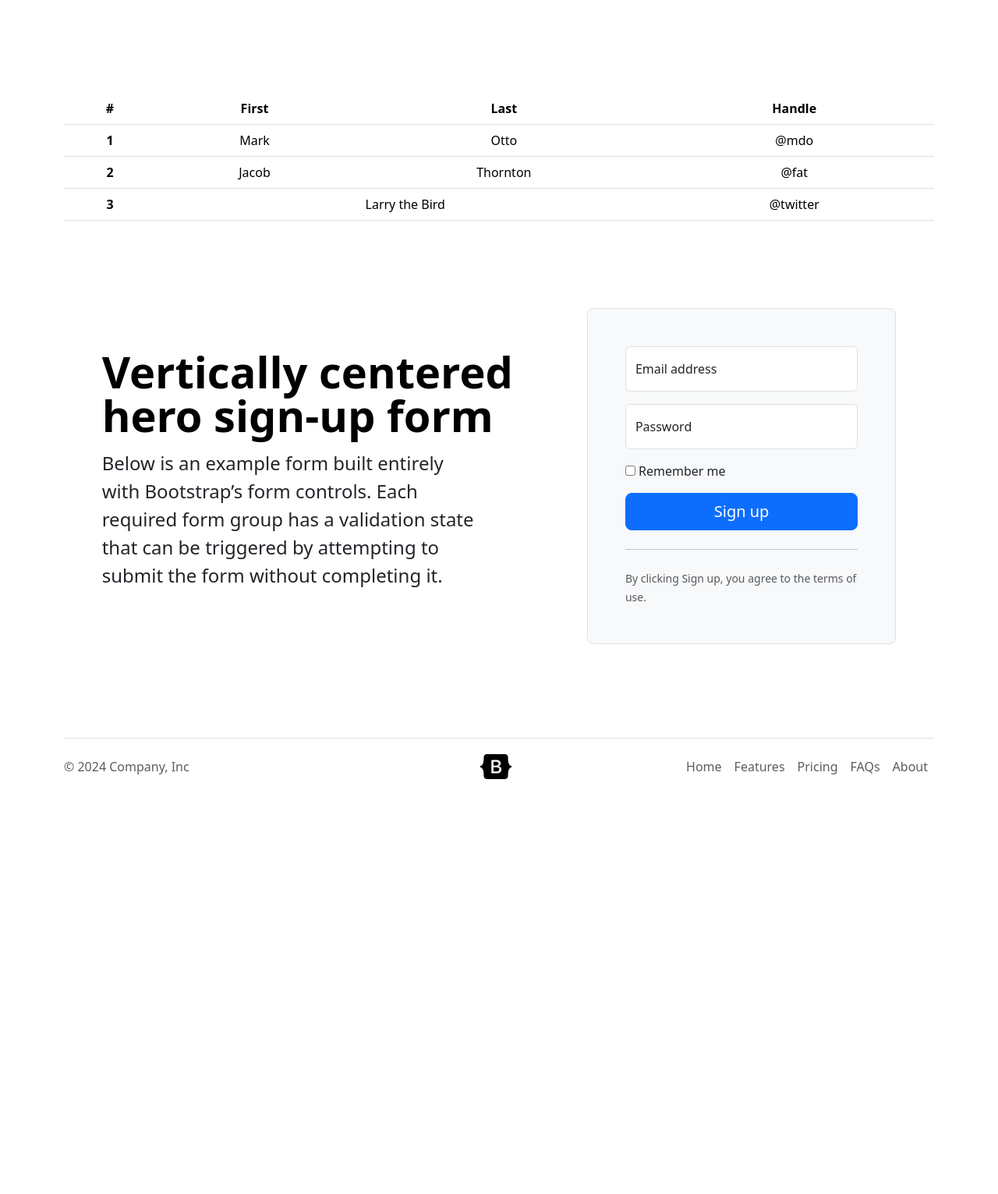
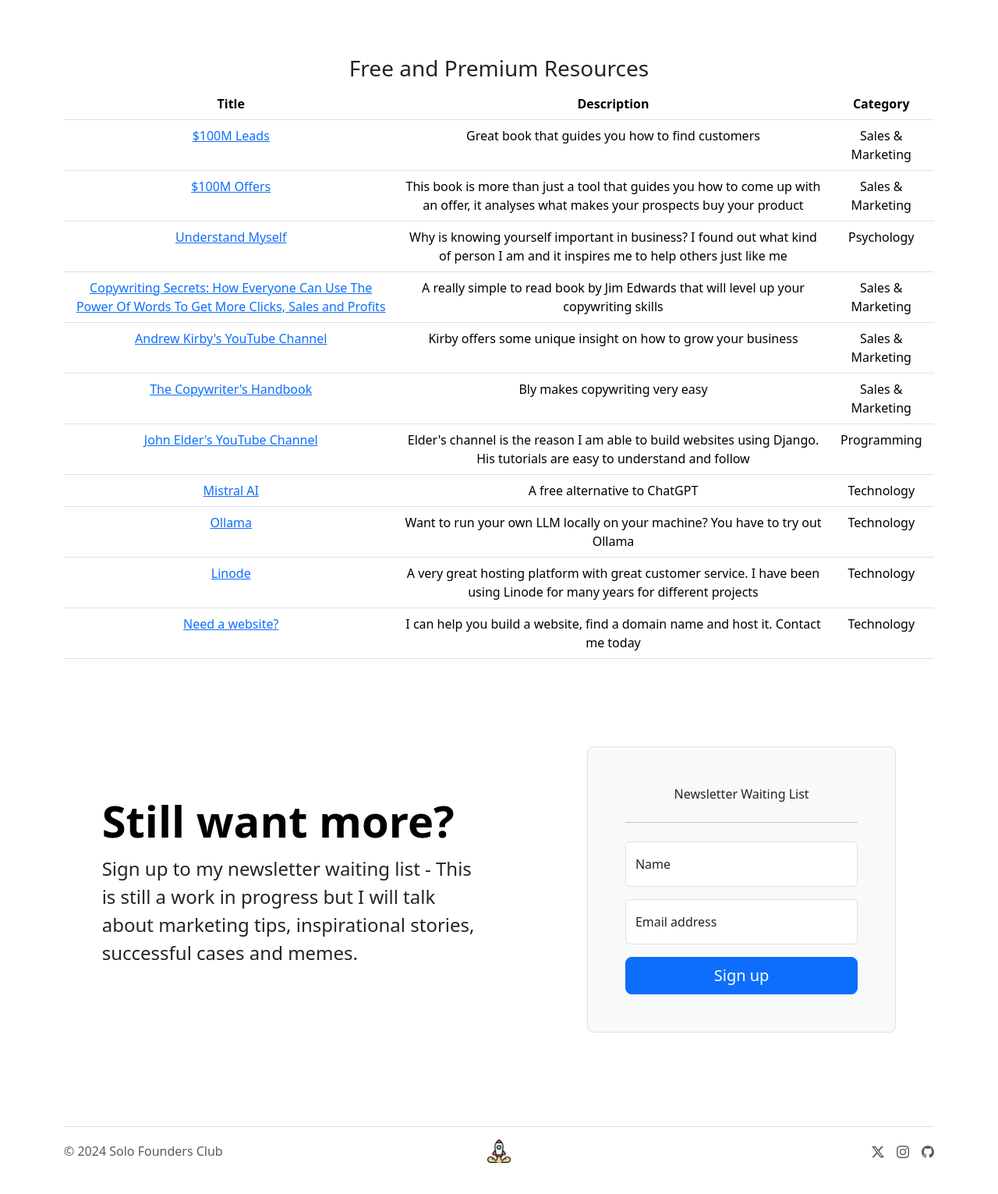
Before and after one commit to cangeorgecode/dj_mainpage, a Django app: page / in a window 1280 px wide. Shown: the part 586-2117 px from the top of the page at 78% size. Before the commit the page ends 1585 px from the top, so only its background shows below. Run offline with Django 5.2, Linux system fonts and the light colour scheme; data comes from the database, SQL or seed files in the repository; both versions use the stored data as it was after the commit.

Commit message:
updated website content

```diff
--- a/core/models.py
+++ b/core/models.py
@@ -2,6 +2,7 @@ from django.db import models
 
 class Resource(models.Model):
     name = models.CharField(max_length=255)
+    desc = models.CharField(max_length=255, null=True, blank=True)
     url = models.CharField(max_length=255)
     cat = models.CharField(max_length=50)
 
--- a/core/templates/core/footer.html
+++ b/core/templates/core/footer.html
@@ -1,3 +1,4 @@
+{% load static %}
 <svg xmlns="http://www.w3.org/2000/svg" class="d-none">
     <symbol id="bootstrap" viewBox="0 0 118 94">
       <title>Bootstrap</title>
@@ -16,18 +17,21 @@
 
   <div class="container">
     <footer class="d-flex flex-wrap justify-content-between align-items-center py-3 my-4 border-top">
-      <p class="col-md-4 mb-0 text-body-secondary">&copy; 2024 Company, Inc</p>
+      <p class="col-md-4 mb-0 text-body-secondary">&copy; 2024 Solo Founders Club</p>
 
-      <a href="/" class="col-md-4 d-flex align-items-center justify-content-center mb-3 mb-md-0 me-md-auto link-body-emphasis text-decoration-none">
-        <svg class="bi me-2" width="40" height="32"><use xlink:href="#bootstrap"/></svg>
-      </a>
+      <img src="{% static 'rocket.png' %}" alt="Launch your business today" width="30" height="30">
 
-      <ul class="nav col-md-4 justify-content-end">
-        <li class="nav-item"><a href="#" class="nav-link px-2 text-body-secondary">Home</a></li>
-        <li class="nav-item"><a href="#" class="nav-link px-2 text-body-secondary">Features</a></li>
-        <li class="nav-item"><a href="#" class="nav-link px-2 text-body-secondary">Pricing</a></li>
-        <li class="nav-item"><a href="#" class="nav-link px-2 text-body-secondary">FAQs</a></li>
-        <li class="nav-item"><a href="#" class="nav-link px-2 text-body-secondary">About</a></li>
+      <!-- <p class="col-md-4 mb-0 text-body-secondary">Need a website? I can build one for you</p> -->
+      <ul class="nav col-md-4 justify-content-end list-unstyled d-flex">
+        <li class="ms-3"><a class="text-body-secondary" target="_blank" href="https://x.com/joji_jiji"><svg xmlns="http://www.w3.org/2000/svg" width="16" height="16" fill="currentColor" class="bi bi-twitter-x" viewBox="0 0 16 16">
+          <path d="M12.6.75h2.454l-5.36 6.142L16 15.25h-4.937l-3.867-5.07-4.425 5.07H.316l5.733-6.57L0 .75h5.063l3.495 4.633L12.601.75Zm-.86 13.028h1.36L4.323 2.145H2.865z"/>
+        </svg></a></li>
+        <li class="ms-3"><a class="text-body-secondary" href="#"><svg xmlns="http://www.w3.org/2000/svg" width="16" height="16" fill="currentColor" class="bi bi-instagram" viewBox="0 0 16 16">
+          <path d="M8 0C5.829 0 5.556.01 4.703.048 3.85.088 3.269.222 2.76.42a3.9 3.9 0 0 0-1.417.923A3.9 3.9 0 0 0 .42 2.76C.222 3.268.087 3.85.048 4.7.01 5.555 0 5.827 0 8.001c0 2.172.01 2.444.048 3.297.04.852.174 1.433.372 1.942.205.526.478.972.923 1.417.444.445.89.719 1.416.923.51.198 1.09.333 1.942.372C5.555 15.99 5.827 16 8 16s2.444-.01 3.298-.048c.851-.04 1.434-.174 1.943-.372a3.9 3.9 0 0 0 1.416-.923c.445-.445.718-.891.923-1.417.197-.509.332-1.09.372-1.942C15.99 10.445 16 10.173 16 8s-.01-2.445-.048-3.299c-.04-.851-.175-1.433-.372-1.941a3.9 3.9 0 0 0-.923-1.417A3.9 3.9 0 0 0 13.24.42c-.51-.198-1.092-.333-1.943-.372C10.443.01 10.172 0 7.998 0zm-.717 1.442h.718c2.136 0 2.389.007 3.232.046.78.035 1.204.166 1.486.275.373.145.64.319.92.599s.453.546.598.92c.11.281.24.705.275 1.485.039.843.047 1.096.047 3.231s-.008 2.389-.047 3.232c-.035.78-.166 1.203-.275 1.485a2.5 2.5 0 0 1-.599.919c-.28.28-.546.453-.92.598-.28.11-.704.24-1.485.276-.843.038-1.096.047-3.232.047s-2.39-.009-3.233-.047c-.78-.036-1.203-.166-1.485-.276a2.5 2.5 0 0 1-.92-.598 2.5 2.5 0 0 1-.6-.92c-.109-.281-.24-.705-.275-1.485-.038-.843-.046-1.096-.046-3.233s.008-2.388.046-3.231c.036-.78.166-1.204.276-1.486.145-.373.319-.64.599-.92s.546-.453.92-.598c.282-.11.705-.24 1.485-.276.738-.034 1.024-.044 2.515-.045zm4.988 1.328a.96.96 0 1 0 0 1.92.96.96 0 0 0 0-1.92m-4.27 1.122a4.109 4.109 0 1 0 0 8.217 4.109 4.109 0 0 0 0-8.217m0 1.441a2.667 2.667 0 1 1 0 5.334 2.667 2.667 0 0 1 0-5.334"/>
+        </svg></a></li>
+        <li class="ms-3"><a class="text-body-secondary" target="_blank" href="https://github.com/psyduckman"><svg xmlns="http://www.w3.org/2000/svg" width="16" height="16" fill="currentColor" class="bi bi-github" viewBox="0 0 16 16">
+          <path d="M8 0C3.58 0 0 3.58 0 8c0 3.54 2.29 6.53 5.47 7.59.4.07.55-.17.55-.38 0-.19-.01-.82-.01-1.49-2.01.37-2.53-.49-2.69-.94-.09-.23-.48-.94-.82-1.13-.28-.15-.68-.52-.01-.53.63-.01 1.08.58 1.23.82.72 1.21 1.87.87 2.33.66.07-.52.28-.87.51-1.07-1.78-.2-3.64-.89-3.64-3.95 0-.87.31-1.59.82-2.15-.08-.2-.36-1.02.08-2.12 0 0 .67-.21 2.2.82.64-.18 1.32-.27 2-.27s1.36.09 2 .27c1.53-1.04 2.2-.82 2.2-.82.44 1.1.16 1.92.08 2.12.51.56.82 1.27.82 2.15 0 3.07-1.87 3.75-3.65 3.95.29.25.54.73.54 1.48 0 1.07-.01 1.93-.01 2.2 0 .21.15.46.55.38A8.01 8.01 0 0 0 16 8c0-4.42-3.58-8-8-8"/>
+        </svg></a></li>
       </ul>
     </footer>
   </div>
--- a/core/templates/core/header.html
+++ b/core/templates/core/header.html
@@ -1,16 +1,10 @@
+{% load static %}
 <div class="container">
     <header class="d-flex flex-wrap justify-content-center py-3 mb-4 border-bottom">
       <a href="/" class="d-flex align-items-center mb-3 mb-md-0 me-md-auto link-body-emphasis text-decoration-none">
-        <svg class="bi me-2" width="40" height="32"><use xlink:href="#bootstrap"/></svg>
-        <span class="fs-4">Simple header</span>
+        <img src="{% static 'rocket.png' %}" alt="Launch your business today" width="30" height="30">
+        <!-- <a href="https://www.flaticon.com/free-icons/rocket" title="rocket icons">Rocket icons created by Freepik - Flaticon</a> -->
+        <span class="fs-4">Solo Founders Club</span>
       </a>
-
-      <ul class="nav nav-pills">
-        <li class="nav-item"><a href="#" class="nav-link active" aria-current="page">Home</a></li>
-        <li class="nav-item"><a href="#" class="nav-link">Features</a></li>
-        <li class="nav-item"><a href="#" class="nav-link">Pricing</a></li>
-        <li class="nav-item"><a href="#" class="nav-link">FAQs</a></li>
-        <li class="nav-item"><a href="#" class="nav-link">About</a></li>
-      </ul>
     </header>
   </div>
--- a/core/templates/core/hero.html
+++ b/core/templates/core/hero.html
@@ -1,15 +1,14 @@
+{% load static %}
+
 <div class="container col-xxl-8 px-4 py-5">
+
     <div class="row flex-lg-row-reverse align-items-center g-5 py-5">
       <div class="col-10 col-sm-8 col-lg-6">
-        <img src="bootstrap-themes.png" class="d-block mx-lg-auto img-fluid" alt="Bootstrap Themes" width="700" height="500" loading="lazy">
+        <img src="{% static 'quit.jpeg' %}" class="d-block mx-lg-auto img-fluid" alt="Bootstrap Themes" width="700" height="500" loading="lazy">
       </div>
       <div class="col-lg-6">
-        <h1 class="display-5 fw-bold text-body-emphasis lh-1 mb-3">Responsive left-aligned hero with image</h1>
-        <p class="lead">Quickly design and customize responsive mobile-first sites with Bootstrap, the world’s most popular front-end open source toolkit, featuring Sass variables and mixins, responsive grid system, extensive prebuilt components, and powerful JavaScript plugins.</p>
-        <div class="d-grid gap-2 d-md-flex justify-content-md-start">
-          <button type="button" class="btn btn-primary btn-lg px-4 me-md-2">Primary</button>
-          <button type="button" class="btn btn-outline-secondary btn-lg px-4">Default</button>
-        </div>
+        <h1 class="display-5 fw-bold text-body-emphasis lh-1 mb-3">Say goodbye to your stupid colleagues!</h1>
+        <p class="lead">Start making money from anywhere you like and spending time with anyone you like</p>
       </div>
     </div>
   </div>
--- a/core/templates/core/index.html
+++ b/core/templates/core/index.html
@@ -3,34 +3,25 @@
 
 {% include 'core/header.html' %}
 {% include 'core/hero.html' %}
+
 <div class="container pt-4 text-center">
+  <h3>Free and Premium Resources</h3>
     <table class="table">
         <thead>
           <tr>
-            <th scope="col">#</th>
-            <th scope="col">First</th>
-            <th scope="col">Last</th>
-            <th scope="col">Handle</th>
+            <th scope="col">Title</th>
+            <th scope="col">Description</th>
+            <th scope="col">Category</th>
           </tr>
         </thead>
         <tbody>
+          {% for r in resources %}
           <tr>
-            <th scope="row">1</th>
-            <td>Mark</td>
-            <td>Otto</td>
-            <td>@mdo</td>
+            <td><a href="{{ r.url }}" target="_blank" >{{ r.name }}</a></td>
+            <td>{{ r.desc }}</td>
+            <td>{{ r.cat }}</td>
           </tr>
-          <tr>
-            <th scope="row">2</th>
-            <td>Jacob</td>
-            <td>Thornton</td>
-            <td>@fat</td>
-          </tr>
-          <tr>
-            <th scope="row">3</th>
-            <td colspan="2">Larry the Bird</td>
-            <td>@twitter</td>
-          </tr>
+         {% endfor %}
         </tbody>
       </table>
 </div>
--- a/core/templates/core/newsletter_form.html
+++ b/core/templates/core/newsletter_form.html
@@ -1,27 +1,29 @@
 <div class="container col-xl-10 col-xxl-8 px-4 py-5">
     <div class="row align-items-center g-lg-5 py-5">
       <div class="col-lg-7 text-center text-lg-start">
-        <h1 class="display-4 fw-bold lh-1 text-body-emphasis mb-3">Vertically centered hero sign-up form</h1>
-        <p class="col-lg-10 fs-4">Below is an example form built entirely with Bootstrap’s form controls. Each required form group has a validation state that can be triggered by attempting to submit the form without completing it.</p>
+        <h1 class="display-4 fw-bold lh-1 text-body-emphasis mb-3">Still want more?</h1>
+        <p class="col-lg-10 fs-4">Sign up to my newsletter waiting list - This is still a work in progress but I will talk about marketing tips, inspirational stories, successful cases and memes.</p>
       </div>
       <div class="col-md-10 mx-auto col-lg-5">
-        <form class="p-4 p-md-5 border rounded-3 bg-body-tertiary">
+
+        <form class="p-4 p-md-5 border rounded-3 bg-body-tertiary" method="POST">
+          {% csrf_token %}
+          <div class="container text-center">
+            <p>Newsletter Waiting List</p>
+          </div>
+          <hr class="my-4">
           <div class="form-floating mb-3">
-            <input type="email" class="form-control" id="floatingInput" placeholder="name@example.com">
+            <input type="text" class="form-control" id="floatingPassword" name="name" placeholder="Name">
+            <label for="floatingPassword">Name</label>
+          </div>
+          <div class="form-floating mb-3">
+            <input type="email" class="form-control" id="floatingInput" name="email" placeholder="name@example.com">
             <label for="floatingInput">Email address</label>
           </div>
-          <div class="form-floating mb-3">
-            <input type="password" class="form-control" id="floatingPassword" placeholder="Password">
-            <label for="floatingPassword">Password</label>
-          </div>
-          <div class="checkbox mb-3">
-            <label>
-              <input type="checkbox" value="remember-me"> Remember me
-            </label>
-          </div>
+
           <button class="w-100 btn btn-lg btn-primary" type="submit">Sign up</button>
-          <hr class="my-4">
-          <small class="text-body-secondary">By clicking Sign up, you agree to the terms of use.</small>
+
+          <!-- <small class="text-body-secondary">By clicking Sign up, you agree to the terms of use.</small> -->
         </form>
       </div>
     </div>
--- a/proj/urls.py
+++ b/proj/urls.py
@@ -1,7 +1,10 @@
 from django.contrib import admin
 from django.urls import path, include
+from django.conf import settings
+from django.conf.urls.static import static
 
 urlpatterns = [
     path('admin/', admin.site.urls),
     path('', include("core.urls")),
 ]
+urlpatterns += static(settings.MEDIA_URL, document_root=settings.MEDIA_ROOT)
--- /dev/null
+++ b/requirements.txt
@@ -0,0 +1,4 @@
+asgiref==3.8.1
+Django==5.0.7
+sqlparse==0.5.1
+typing_extensions==4.12.2
```
Also changed, not shown: proj/settings.py (+8 -1 lines), core/migrations/0002_resource_desc.py (added), core/static/quit.jpeg (added), core/static/rocket.png (added), db.sqlite3.
